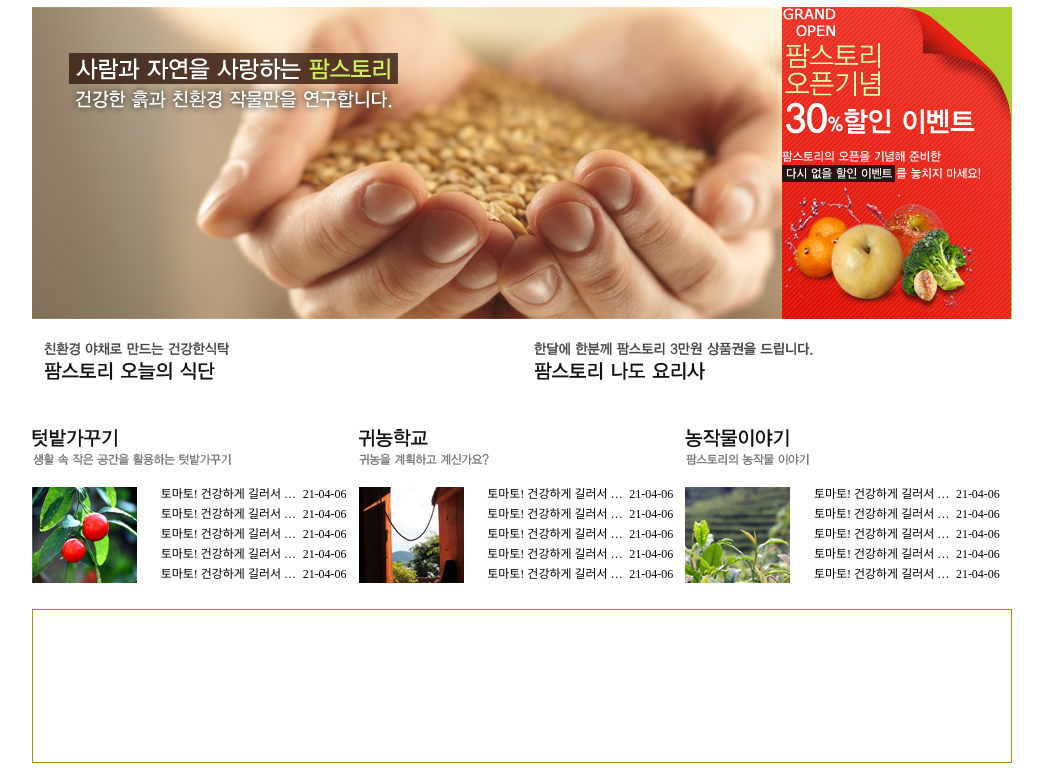
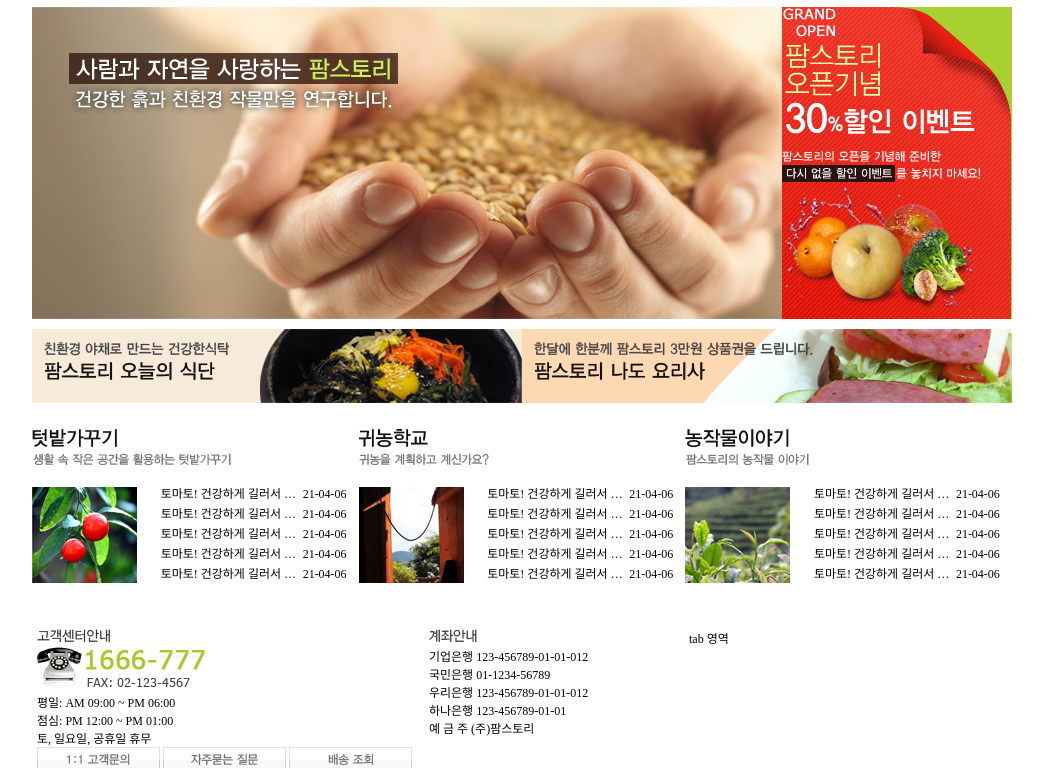
Before and after one commit to pearl0304/Html, a plain HTML site: page farmstory/index.html in a window 1280 px wide. Shown: the part 145-913 px from the top of the page, without its empty margins (118-1161 px from the left). Drawn offline with nearby package versions, Linux system fonts and the light colour scheme.

Commit message:
2021/04/09 수행평가보완

```diff
--- a/farmstory/css/style.css
+++ b/farmstory/css/style.css
@@ -1,26 +1,16 @@
         /* 초기화 */
-        * {
-            margin: 0;
-            padding: 0;
-            font: normal 12px '돋움체';
-        }
+        * { margin: 0;padding: 0;font: normal 12px '돋움체';}
 
         ul, ol {list-style: none;}
         a {text-decoration: none; color: #111;}
 
-        #wrapper {
-            width: 980px;
-            height: auto;
-            margin: 0 auto;
-        }
+        #wrapper {width: 980px;height: auto;margin: 0 auto;}
 
         /* 헤더영역 */
-        header {
-            position: relative;
-            width: 100%;
-            height: 142px;
-            background: url('../img/head_top_line.png') no-repeat;
-        }
+        header {position: relative;width: 100%;height: 142px;
+                background: url('../img/head_top_line.png')
+                no-repeat;
+            }
 
         header > .logo {
             position: absolute;
@@ -76,38 +66,22 @@
 
 
         /* 메인영역 - 공통 */
-        main {
-            width: 100%;
-            height: auto;
-        }
+        main {width: 100%;height: auto;}
 
-        main > div {
-            width: 100%;
-            margin-top: 10px;
-        }
+        main > div {width: 100%;margin-top: 10px;}
 
         /* 메인영역 - 슬라이더 */
-        main > .slider {
-            height: 312px;
-        }
+        main > .slider {height: 312px;}
 
         /* 메인영역 - 바로가기 배너 */
-        main > .banner {
-            height: 74px;
-        }
+        main > .banner { height: 74px;}
 
         /* 메인영역 - 최신글 리스트 */
-        main > .latest {
-            height: 186px;
-        }
+        main > .latest {height: 186px;}
 
         /* 메인영역 - 안내 */
-        main > .info {
-            height: 154px;
-        }
-        .slider{
-            position: relative;
-        }
+        main > .info {height: 154px;}
+        .slider{position: relative;}
 
         main .slider ul{
             position: relative;
@@ -145,12 +119,10 @@
             width: 50%;
             height: 100%;
         }
-        main .banner a img{
-            padding: 12px;
-        }
+        main .banner a img{ padding: 12px;}
 
-        main .banner a:nth-child(1){background-image: url("img/main_banner_sub1_bg.jpg");}
-        main .banner a:nth-child(2){background-image: url("img/main_banner_sub2_bg.jpg");}
+        main .banner a:nth-child(1){background-image: url("../img/main_banner_sub1_bg.jpg");}
+        main .banner a:nth-child(2){background-image: url("../img/main_banner_sub2_bg.jpg");}
 
         main .latest > div{
             position: relative;
@@ -173,8 +145,6 @@
             right: 10px;
             bottom: 14px;
         }
-        main .latest > div > table tr{}
-        main .latest > div > table tr >td{}
         main .latest > div > table tr >td:nth-child(2){
             display: block;
             width: 140px;
@@ -183,11 +153,32 @@
             white-space: nowrap;
             overflow: hidden;
         }
+        .info{
+            width: 100%;
+            height: 100%;
+        }
+        .info .box{
+            margin-top: 20px;
+        }
+        .info .box:nth-child(1){
+            width: 40%;
+            height: 100%;
+            float: left;
+            margin-left: 5px;
+        }
+        .info .box:nth-child(2){
+            width: 25%;
+            height: 100%;
+            float: left;
+            margin-right: 5px;
+        }
+        .info .box:nth-child(3){
+            width: 25%;
+            height: 100%;
+            float: left;
+            margin-left: 10px;
+        }
 
-        main .info{
-            border: 1px solid darkgoldenrod;
-            box-sizing: border-box;
-        }
 
         /* 푸터영역 */
         footer {
@@ -216,12 +207,7 @@
 
 
         /* 서브페이지 공통 */
-        #sub {
-            width: 100%;
-            height: auto;
-            border: 1px solid red;
-            box-sizing: border-box;
-        }
+        #sub {width: 100%;height: auto;}
         #sub > div {
             width: 100%;
             height: 184px;
@@ -336,3 +322,13 @@
             color: #adba15;
             font-weight: bold;
         }
+
+        .artimg {width: 100%; height :164px; background-image: url(../img/sub_page1_article_bg.jpg);
+        background-repeat: no-repeat;}
+
+        .artimg img{margin-top: 40px;}
+
+        .article_box2{width: 100%; height: 486px; display: flex; }
+        .arti{margin-top: 30px; font-size: 25px; color: #666;}
+        .arti span{color: #adba15; font-weight: bold;}
+        .artiimg{margin-top: 30px;}
--- a/farmstory/index.html
+++ b/farmstory/index.html
@@ -4,6 +4,7 @@
     <meta charset="UTF-8">
     <title>팜스토리::메인</title>
     <link rel="stylesheet" href="./css/style.css">
+    <script src="https://ajax.googleapis.com/ajax/libs/jquery/3.1.1/jquery.min.js"></script>
 </head>
 <body>
     <div id="wrapper">
@@ -145,7 +146,39 @@
                 </div>
 
             </div>
-            <div class="info"></div>
+
+            <div class="info">
+                <div class="box">
+                    <img src="./img/main_sub2_cs_tit.png" class="tit" alt="고객센터 안내"/>
+
+                    <div class="cs">
+                        <img src="./img/main_sub2_cs_img.png" alt="이미지"/>
+                        <img src="./img/main_sub2_cs_txt.png" alt="1666-777"/>
+                        <ul>
+                            <li>평일: AM 09:00 ~ PM 06:00</li>
+                            <li>점심: PM 12:00 ~ PM 01:00</li>
+                            <li>토, 일요일, 공휴일 휴무</li>
+                        </ul>
+                    </div>
+
+                    <div class="btns">
+                        <a href="#"><img src="./img/main_sub2_cs_bt1.png" alt="고객문의"></a>
+                        <a href="#"><img src="./img/main_sub2_cs_bt2.png" alt="자주묻는질문"></a>
+                        <a href="#"><img src="./img/main_sub2_cs_bt3.png" alt="배송조회"></a>
+                    </div>
+                </div>
+                <div class="box">
+                    <img src="./img/main_sub2_account_tit.png" class="tit" alt="계좌안내"/>
+                    <p class="account">
+                        기업은행 123-456789-01-01-012<br />
+                        국민은행 01-1234-56789<br />
+                        우리은행 123-456789-01-01-012<br />
+                        하나은행 123-456789-01-01<br />
+                        예 금 주 (주)팜스토리
+                    </p>
+                </div>
+                <div class="box">tab 영역</div>
+            </div>
         </main>
 
         <footer>
@@ -158,6 +191,5 @@
             </p>
         </footer>
     </div>
-
 </body>
 </html>
```
Also changed, not shown: farmstory/introdution/hello.html (+28 -0 lines).
